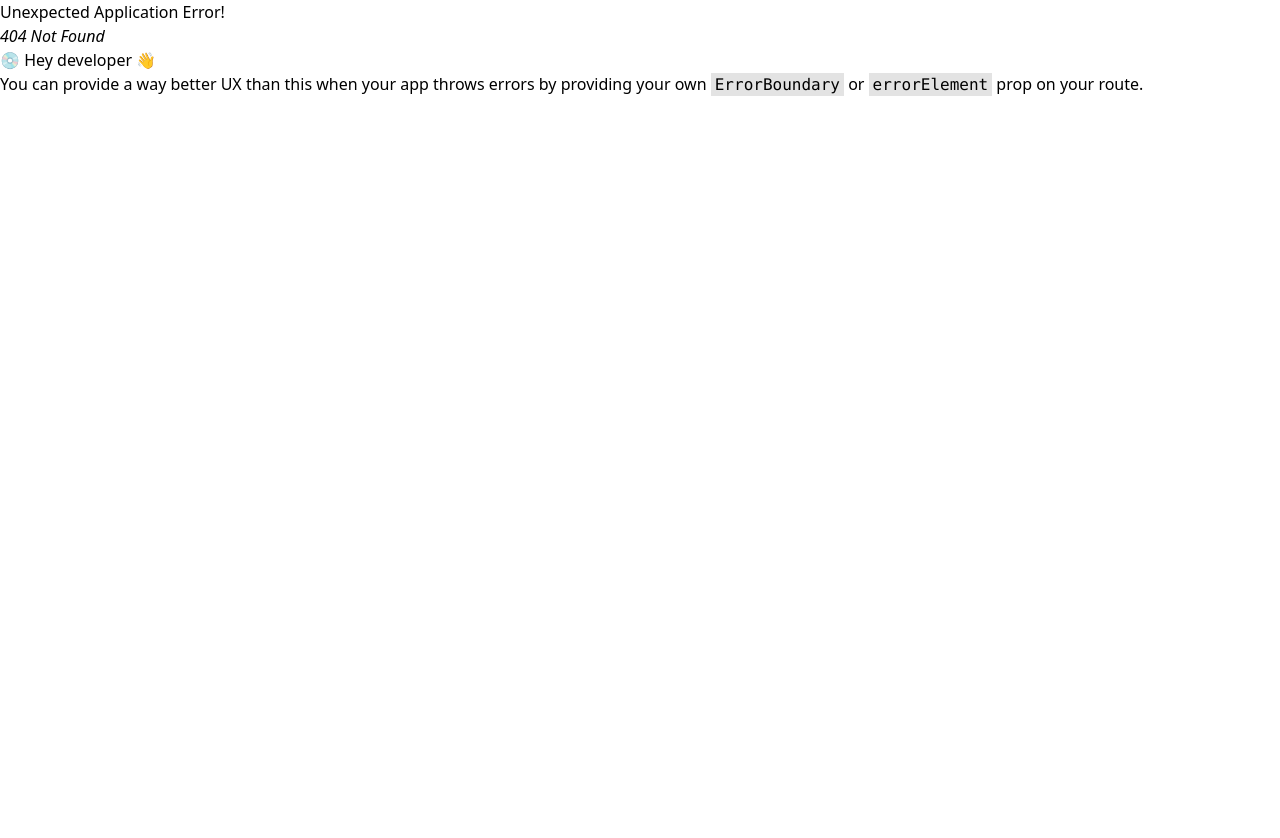
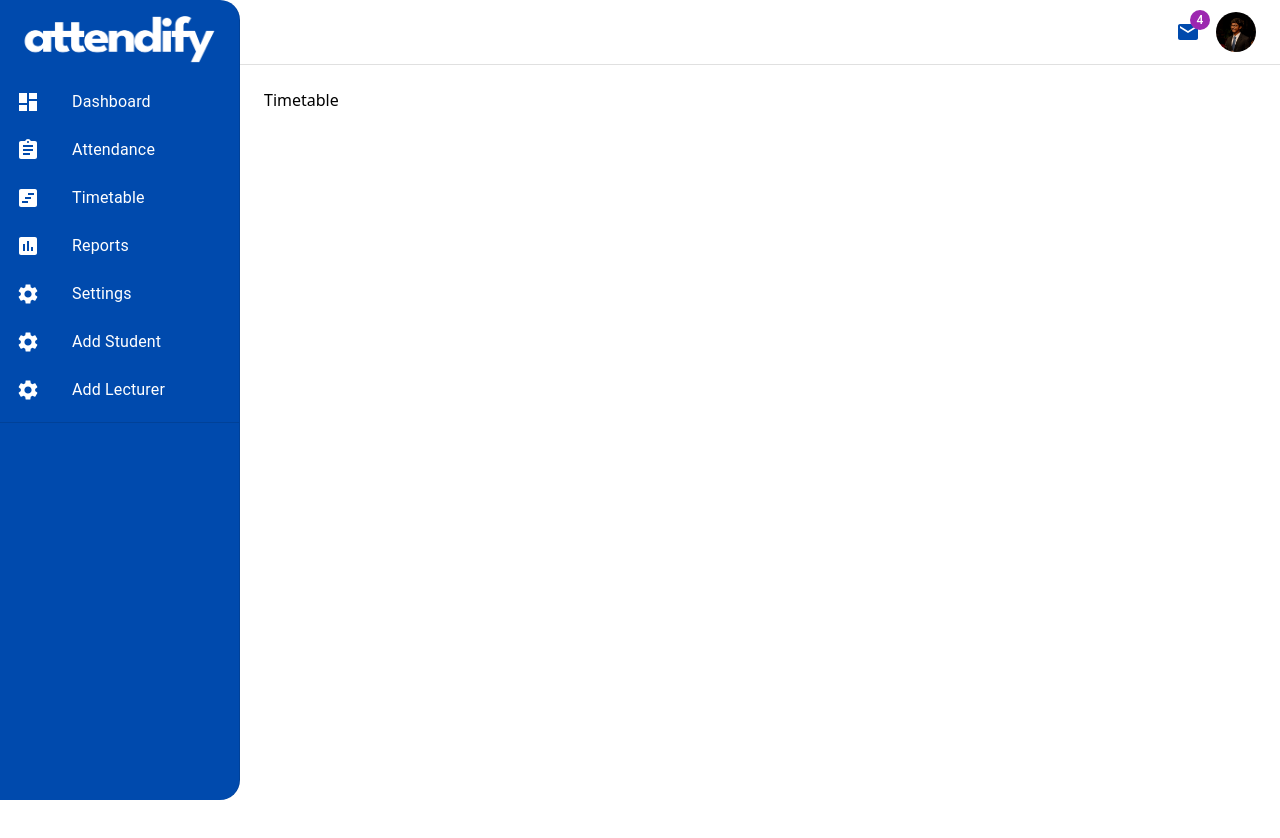
Before and after one commit to Sathurshanan-Manoharan/attendify-frontend, a React (Vite) app: page /timetable in a window 1280 px wide. Before the commit this address had no page. Shown: the top 838 px of the page. Before the commit the page ends 800 px from the top, so only its background shows below. Built offline with nearby package versions, Linux system fonts and the light colour scheme.

Commit message:
Added routing for timetable page

```diff
--- a/src/App.jsx
+++ b/src/App.jsx
@@ -11,6 +11,7 @@ import Layout from "./pages/Layout";
 import Dashboard from "./pages/Dashboard";
 import AddLecturer from "./pages/AddLecturer";
 import AddStudent from "./pages/AddStudent";
+import Timetable from "./pages/Timetable";
 // import { Login } from "@mui/icons-material";
 
 const router = createBrowserRouter(
@@ -18,6 +19,7 @@ const router = createBrowserRouter(
     <Route element={<Layout />}>
       <Route path="/" element={<Dashboard />} />
       <Route path="/dashboard" element={<Dashboard />} />
+      <Route path="/timetable" element={<Timetable />} />
       <Route path="/attendance" element={<SessionAttendance />} />
       <Route path="/updateUser" element={<UpdateUser />} />
       <Route path="/addlecturer" element={<AddLecturer />} />
--- /dev/null
+++ b/src/pages/Timetable.jsx
@@ -0,0 +1,7 @@
+function Timetable() {
+  return (
+    <div>Timetable</div>
+  )
+}
+
+export default Timetable
```
